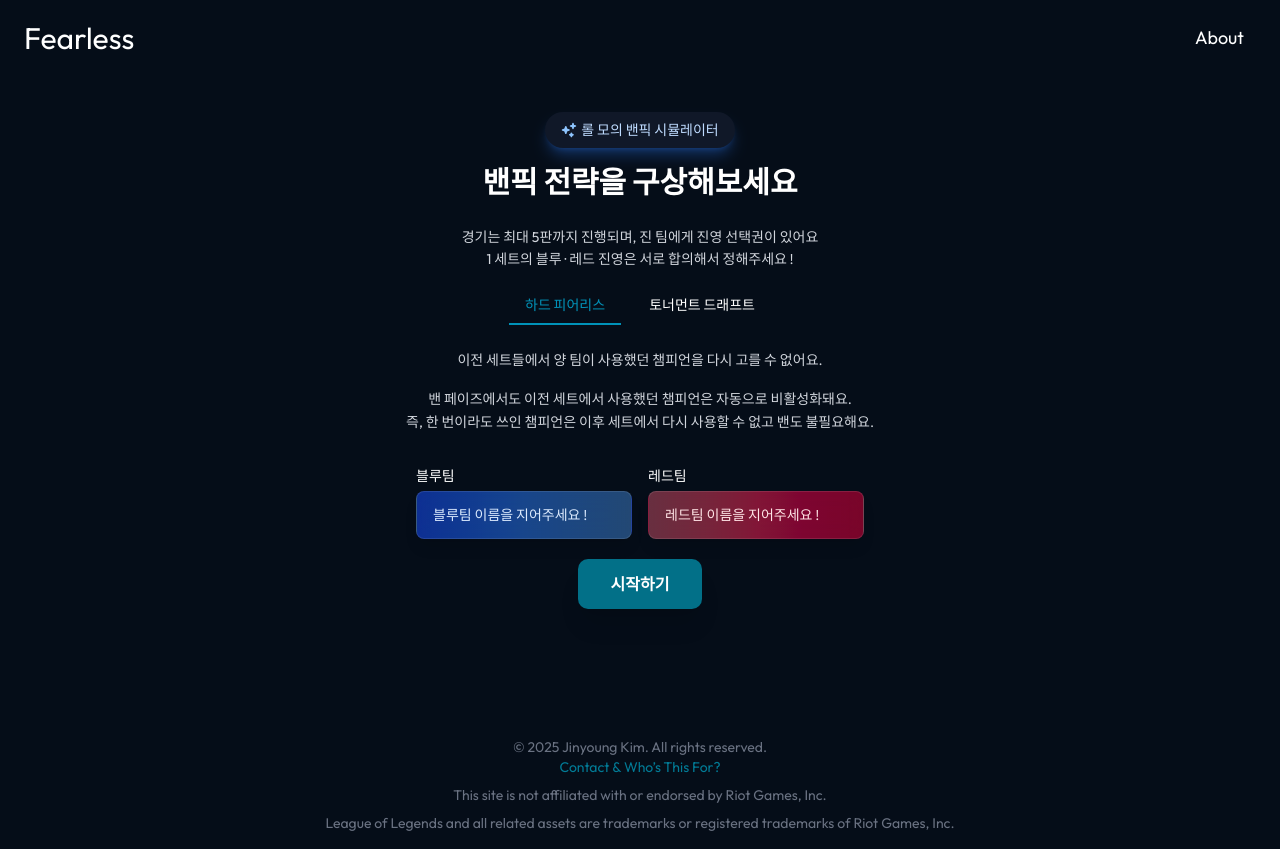
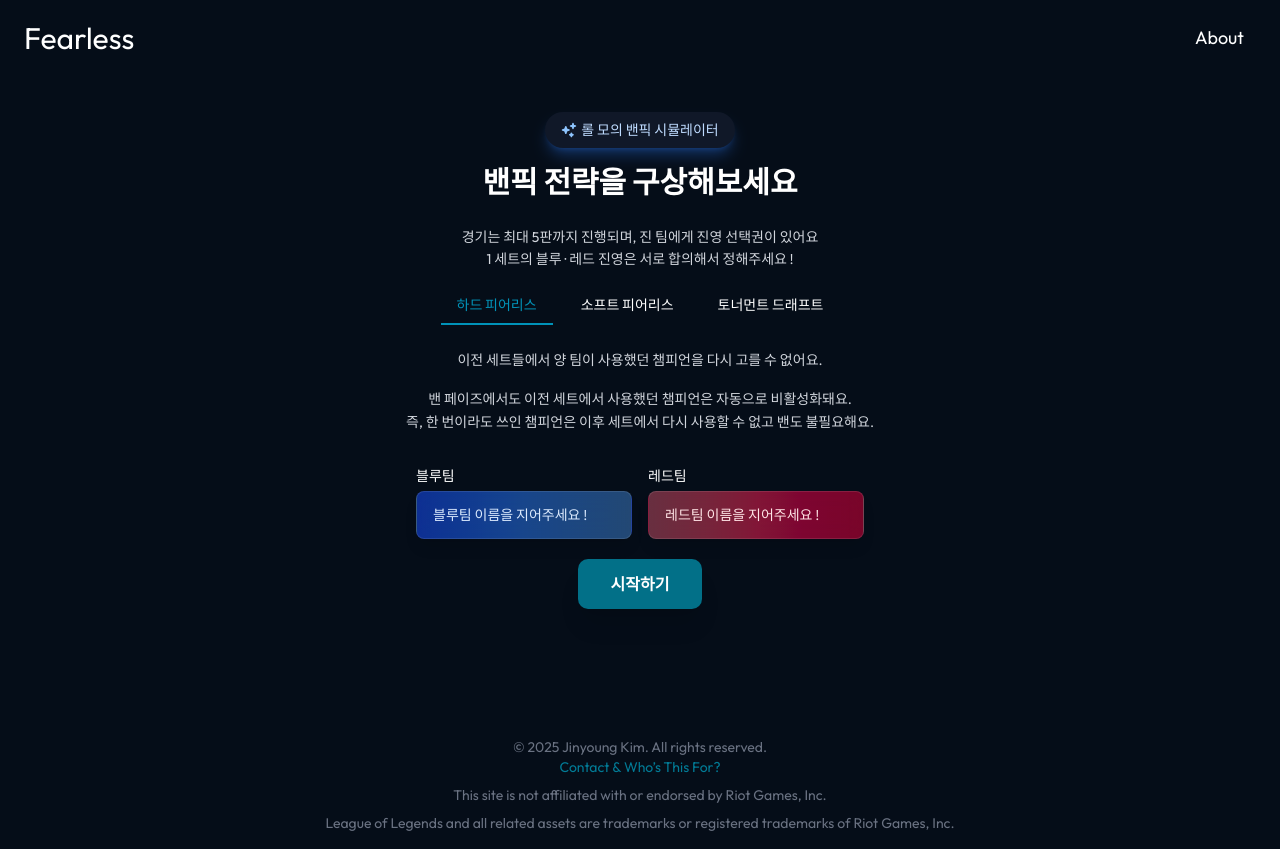
Before and after one commit to Fearless-Lab/fearless-lab.github.io, a React (Vite) app: page /banPick in a window 1280 px wide. Built offline with nearby package versions, Linux system fonts and the light colour scheme; no server answers.

Commit message:
feat: add soft fearless mode

```diff
--- a/constants/category.ts
+++ b/constants/category.ts
@@ -38,7 +38,7 @@ export const PAGE_SIZE = 7;
 
 export const gameMode = [
   "하드 피어리스",
-  // "소프트 피어리스",
+  "소프트 피어리스",
   "토너먼트 드래프트",
 ];
 
```
